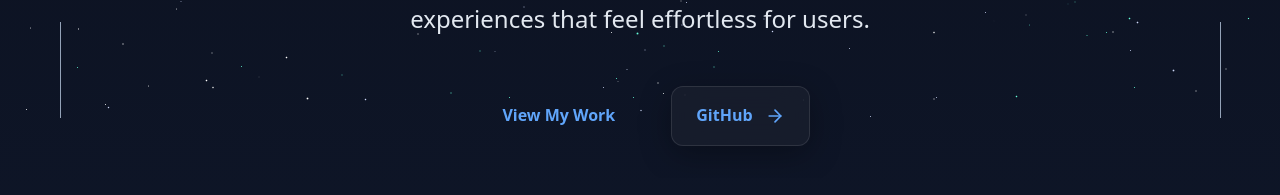
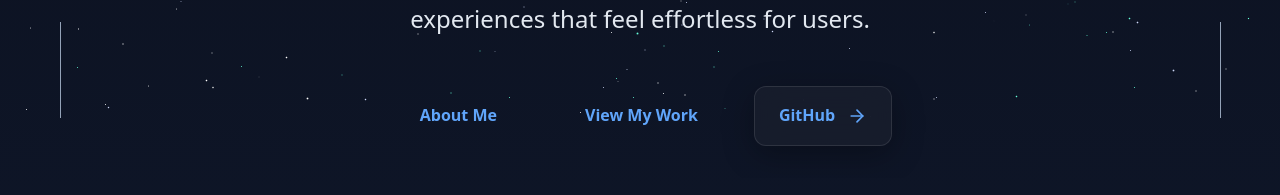
Before and after one commit to Davie3/davie3-com, a Next.js app: page / in a window 1280 px wide. Shown: the part 682-877 px from the top of the page. Built offline with nearby package versions, Linux system fonts and the light colour scheme.

Commit message:
feat: add About Me link to homepage navigation

```diff
--- a/src/app/page.tsx
+++ b/src/app/page.tsx
@@ -50,6 +50,13 @@ export default function Home(): JSX.Element {
 
         <div className="mt-12 flex flex-col sm:flex-row items-center justify-center gap-6">
           <Link
+            href={INTERNAL_ROUTES.ABOUT}
+            className="group relative px-8 py-4 bg-gradient-to-r from-purple-accent to-blue-accent rounded-xl font-semibold text-navy transition-all duration-300 hover:scale-105 hover:shadow-2xl hover:shadow-purple-accent/25 glow-on-hover"
+          >
+            <span className="relative z-10">About Me</span>
+          </Link>
+
+          <Link
             href={INTERNAL_ROUTES.PORTFOLIO}
             className="group relative px-8 py-4 bg-gradient-to-r from-blue-accent to-purple-accent rounded-xl font-semibold text-navy transition-all duration-300 hover:scale-105 hover:shadow-2xl hover:shadow-blue-accent/25 glow-on-hover"
           >
```
